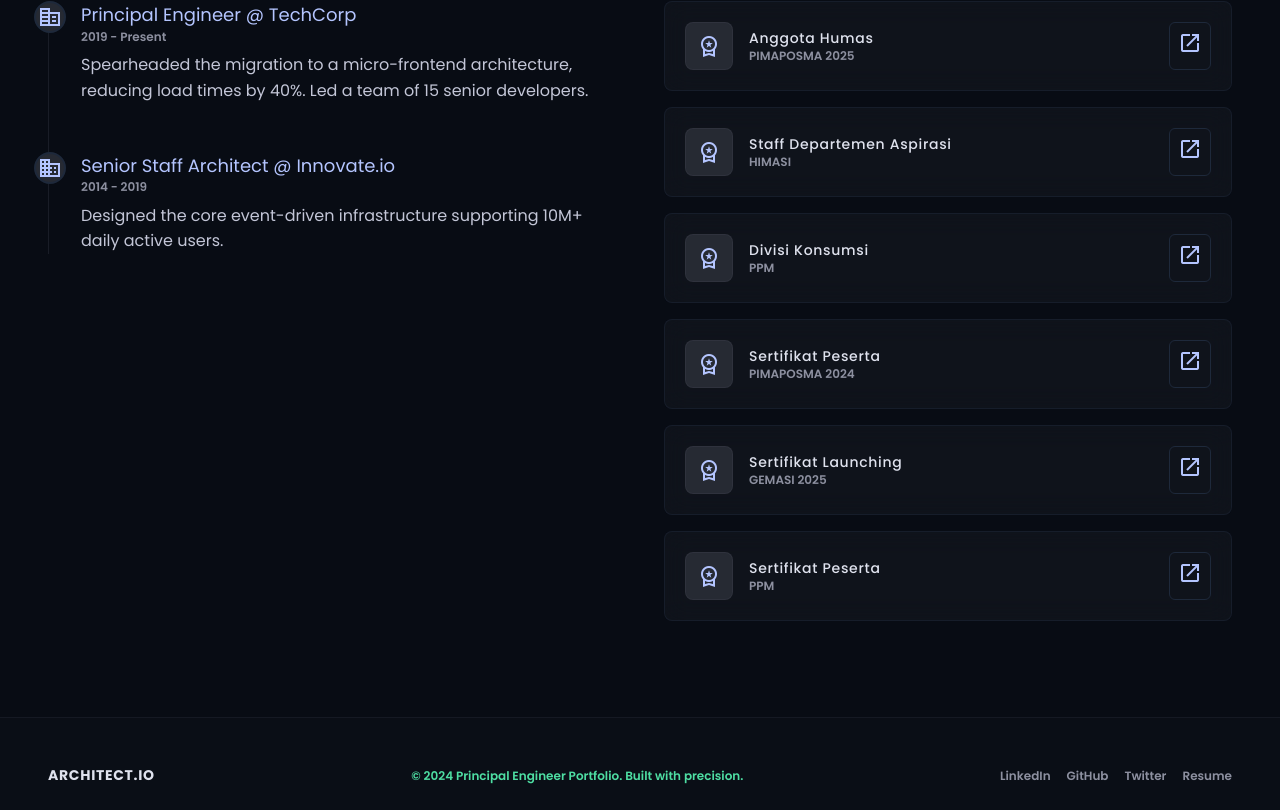
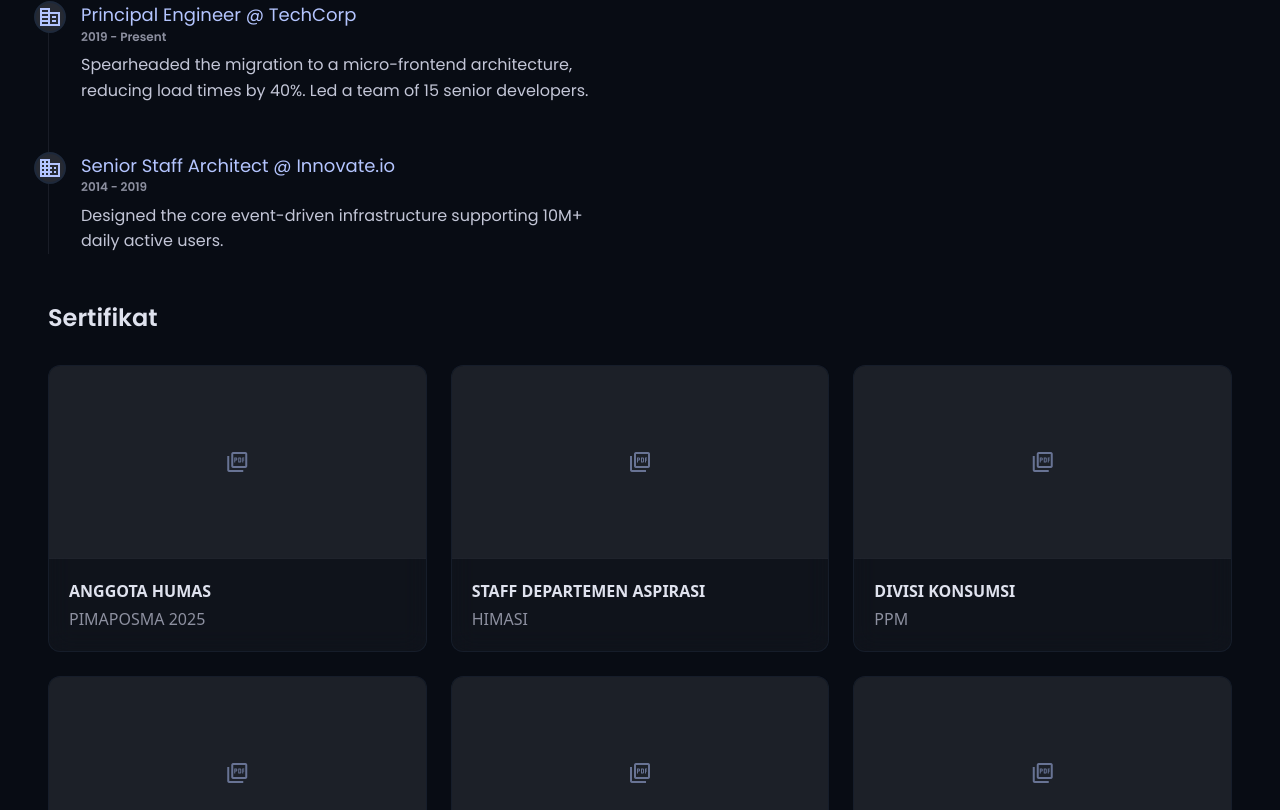
Before and after one commit to zaenurizaa/portfolio-nailah, a Next.js app: page / in a window 1280 px wide. Shown: the part 3210-4020 px from the top of the page. Built offline with nearby package versions, Linux system fonts and the light colour scheme.

Commit message:
Revamp certificates section layout to gallery grid

```diff
--- a/src/app/page.tsx
+++ b/src/app/page.tsx
@@ -239,87 +239,97 @@ export default function Home() {
             </div>
           </div>
 
-          {/* Right: Certificates */}
-          <div className="space-y-8">
-            <h2 className="font-headline-md text-headline-md text-on-surface">Sertifikat</h2>
-            <div className="space-y-4">
+          {/* Right: Certificates Gallery */}
+          <div className="md:col-span-2 space-y-8 mt-12 md:mt-0">
+            <div className="flex items-center justify-between">
+              <h2 className="font-headline-md text-headline-md text-on-surface">Sertifikat</h2>
+            </div>
 
-              <a href="/asset-baru/Anggota humas pimaposma 2025.pdf" target="_blank" rel="noopener noreferrer" className="glass-card rounded-lg p-5 flex items-center gap-4 block hover:-translate-y-1 transition-transform">
-                <div className="w-12 h-12 rounded-lg bg-surface-container-high flex items-center justify-center flex-shrink-0 border border-outline-variant/30">
-                  <span className="material-symbols-outlined text-primary text-[24px]">workspace_premium</span>
+            <div className="grid grid-cols-1 sm:grid-cols-2 lg:grid-cols-3 gap-6">
+
+              {/* Card 1 */}
+              <a href="/asset-baru/Anggota humas pimaposma 2025.pdf" target="_blank" rel="noopener noreferrer" className="glass-card rounded-xl overflow-hidden flex flex-col hover:-translate-y-1 transition-transform border border-outline-variant/30">
+                <div className="h-48 w-full bg-surface-container flex items-center justify-center relative group">
+                  {/* Placeholder image (replace src when images are ready) */}
+                  <span className="material-symbols-outlined text-[48px] text-primary/50 group-hover:scale-110 transition-transform">picture_as_pdf</span>
+                  <div className="absolute inset-0 bg-primary/10 flex items-center justify-center opacity-0 group-hover:opacity-100 transition-opacity">
+                    <span className="bg-primary text-on-primary px-3 py-1 rounded-full font-label-sm">Buka PDF</span>
+                  </div>
                 </div>
-                <div className="flex-grow">
-                  <h4 className="font-label-md text-label-md text-on-surface">Anggota Humas</h4>
-                  <p className="font-label-sm text-label-sm text-outline">PIMAPOSMA 2025</p>
+                <div className="p-5 border-t border-outline-variant/30 flex flex-col">
+                  <h4 className="font-headline-sm text-label-lg font-bold text-on-surface uppercase mb-1 line-clamp-2">Anggota Humas</h4>
+                  <p className="font-body-sm text-body-sm text-outline">PIMAPOSMA 2025</p>
                 </div>
-                <button className="btn-ghost p-2 rounded-md hover:bg-primary/10">
-                  <span className="material-symbols-outlined text-[20px]">open_in_new</span>
-                </button>
               </a>
 
-              <a href="/asset-baru/STaff depertemen aspirasi himasi.pdf" target="_blank" rel="noopener noreferrer" className="glass-card rounded-lg p-5 flex items-center gap-4 block hover:-translate-y-1 transition-transform">
-                <div className="w-12 h-12 rounded-lg bg-surface-container-high flex items-center justify-center flex-shrink-0 border border-outline-variant/30">
-                  <span className="material-symbols-outlined text-primary text-[24px]">workspace_premium</span>
+              {/* Card 2 */}
+              <a href="/asset-baru/STaff depertemen aspirasi himasi.pdf" target="_blank" rel="noopener noreferrer" className="glass-card rounded-xl overflow-hidden flex flex-col hover:-translate-y-1 transition-transform border border-outline-variant/30">
+                <div className="h-48 w-full bg-surface-container flex items-center justify-center relative group">
+                  <span className="material-symbols-outlined text-[48px] text-primary/50 group-hover:scale-110 transition-transform">picture_as_pdf</span>
+                  <div className="absolute inset-0 bg-primary/10 flex items-center justify-center opacity-0 group-hover:opacity-100 transition-opacity">
+                    <span className="bg-primary text-on-primary px-3 py-1 rounded-full font-label-sm">Buka PDF</span>
+                  </div>
                 </div>
-                <div className="flex-grow">
-                  <h4 className="font-label-md text-label-md text-on-surface">Staff Departemen Aspirasi</h4>
-                  <p className="font-label-sm text-label-sm text-outline">HIMASI</p>
+                <div className="p-5 border-t border-outline-variant/30 flex flex-col">
+                  <h4 className="font-headline-sm text-label-lg font-bold text-on-surface uppercase mb-1 line-clamp-2">Staff Departemen Aspirasi</h4>
+                  <p className="font-body-sm text-body-sm text-outline">HIMASI</p>
                 </div>
-                <button className="btn-ghost p-2 rounded-md hover:bg-primary/10">
-                  <span className="material-symbols-outlined text-[20px]">open_in_new</span>
-                </button>
               </a>
 
-              <a href="/asset-baru/divisi konsum ppm.pdf" target="_blank" rel="noopener noreferrer" className="glass-card rounded-lg p-5 flex items-center gap-4 block hover:-translate-y-1 transition-transform">
-                <div className="w-12 h-12 rounded-lg bg-surface-container-high flex items-center justify-center flex-shrink-0 border border-outline-variant/30">
-                  <span className="material-symbols-outlined text-primary text-[24px]">workspace_premium</span>
+              {/* Card 3 */}
+              <a href="/asset-baru/divisi konsum ppm.pdf" target="_blank" rel="noopener noreferrer" className="glass-card rounded-xl overflow-hidden flex flex-col hover:-translate-y-1 transition-transform border border-outline-variant/30">
+                <div className="h-48 w-full bg-surface-container flex items-center justify-center relative group">
+                  <span className="material-symbols-outlined text-[48px] text-primary/50 group-hover:scale-110 transition-transform">picture_as_pdf</span>
+                  <div className="absolute inset-0 bg-primary/10 flex items-center justify-center opacity-0 group-hover:opacity-100 transition-opacity">
+                    <span className="bg-primary text-on-primary px-3 py-1 rounded-full font-label-sm">Buka PDF</span>
+                  </div>
                 </div>
-                <div className="flex-grow">
-                  <h4 className="font-label-md text-label-md text-on-surface">Divisi Konsumsi</h4>
-                  <p className="font-label-sm text-label-sm text-outline">PPM</p>
+                <div className="p-5 border-t border-outline-variant/30 flex flex-col">
+                  <h4 className="font-headline-sm text-label-lg font-bold text-on-surface uppercase mb-1 line-clamp-2">Divisi Konsumsi</h4>
+                  <p className="font-body-sm text-body-sm text-outline">PPM</p>
                 </div>
-                <button className="btn-ghost p-2 rounded-md hover:bg-primary/10">
-                  <span className="material-symbols-outlined text-[20px]">open_in_new</span>
-                </button>
               </a>
 
-              <a href="/asset-baru/E Sertifikat Nailah Putri Alidya PIMAPOSMA 2024.pdf" target="_blank" rel="noopener noreferrer" className="glass-card rounded-lg p-5 flex items-center gap-4 block hover:-translate-y-1 transition-transform">
-                <div className="w-12 h-12 rounded-lg bg-surface-container-high flex items-center justify-center flex-shrink-0 border border-outline-variant/30">
-                  <span className="material-symbols-outlined text-primary text-[24px]">workspace_premium</span>
+              {/* Card 4 */}
+              <a href="/asset-baru/E Sertifikat Nailah Putri Alidya PIMAPOSMA 2024.pdf" target="_blank" rel="noopener noreferrer" className="glass-card rounded-xl overflow-hidden flex flex-col hover:-translate-y-1 transition-transform border border-outline-variant/30">
+                <div className="h-48 w-full bg-surface-container flex items-center justify-center relative group">
+                  <span className="material-symbols-outlined text-[48px] text-primary/50 group-hover:scale-110 transition-transform">picture_as_pdf</span>
+                  <div className="absolute inset-0 bg-primary/10 flex items-center justify-center opacity-0 group-hover:opacity-100 transition-opacity">
+                    <span className="bg-primary text-on-primary px-3 py-1 rounded-full font-label-sm">Buka PDF</span>
+                  </div>
                 </div>
-                <div className="flex-grow">
-                  <h4 className="font-label-md text-label-md text-on-surface">Sertifikat Peserta</h4>
-                  <p className="font-label-sm text-label-sm text-outline">PIMAPOSMA 2024</p>
+                <div className="p-5 border-t border-outline-variant/30 flex flex-col">
+                  <h4 className="font-headline-sm text-label-lg font-bold text-on-surface uppercase mb-1 line-clamp-2">Sertifikat Peserta</h4>
+                  <p className="font-body-sm text-body-sm text-outline">PIMAPOSMA 2024</p>
                 </div>
-                <button className="btn-ghost p-2 rounded-md hover:bg-primary/10">
-                  <span className="material-symbols-outlined text-[20px]">open_in_new</span>
-                </button>
               </a>
 
-              <a href="/asset-baru/[24.12.3373]  E-Sertifikat Launching Gemasi 2025.pdf" target="_blank" rel="noopener noreferrer" className="glass-card rounded-lg p-5 flex items-center gap-4 block hover:-translate-y-1 transition-transform">
-                <div className="w-12 h-12 rounded-lg bg-surface-container-high flex items-center justify-center flex-shrink-0 border border-outline-variant/30">
-                  <span className="material-symbols-outlined text-primary text-[24px]">workspace_premium</span>
+              {/* Card 5 */}
+              <a href="/asset-baru/[24.12.3373]  E-Sertifikat Launching Gemasi 2025.pdf" target="_blank" rel="noopener noreferrer" className="glass-card rounded-xl overflow-hidden flex flex-col hover:-translate-y-1 transition-transform border border-outline-variant/30">
+                <div className="h-48 w-full bg-surface-container flex items-center justify-center relative group">
+                  <span className="material-symbols-outlined text-[48px] text-primary/50 group-hover:scale-110 transition-transform">picture_as_pdf</span>
+                  <div className="absolute inset-0 bg-primary/10 flex items-center justify-center opacity-0 group-hover:opacity-100 transition-opacity">
+                    <span className="bg-primary text-on-primary px-3 py-1 rounded-full font-label-sm">Buka PDF</span>
+                  </div>
                 </div>
-                <div className="flex-grow">
-                  <h4 className="font-label-md text-label-md text-on-surface">Sertifikat Launching</h4>
-                  <p className="font-label-sm text-label-sm text-outline">GEMASI 2025</p>
+                <div className="p-5 border-t border-outline-variant/30 flex flex-col">
+                  <h4 className="font-headline-sm text-label-lg font-bold text-on-surface uppercase mb-1 line-clamp-2">Sertifikat Launching</h4>
+                  <p className="font-body-sm text-body-sm text-outline">GEMASI 2025</p>
                 </div>
-                <button className="btn-ghost p-2 rounded-md hover:bg-primary/10">
-                  <span className="material-symbols-outlined text-[20px]">open_in_new</span>
-                </button>
               </a>
 
-              <a href="/asset-baru/sertif pserta ppm.pdf" target="_blank" rel="noopener noreferrer" className="glass-card rounded-lg p-5 flex items-center gap-4 block hover:-translate-y-1 transition-transform">
-                <div className="w-12 h-12 rounded-lg bg-surface-container-high flex items-center justify-center flex-shrink-0 border border-outline-variant/30">
-                  <span className="material-symbols-outlined text-primary text-[24px]">workspace_premium</span>
+              {/* Card 6 */}
+              <a href="/asset-baru/sertif pserta ppm.pdf" target="_blank" rel="noopener noreferrer" className="glass-card rounded-xl overflow-hidden flex flex-col hover:-translate-y-1 transition-transform border border-outline-variant/30">
+                <div className="h-48 w-full bg-surface-container flex items-center justify-center relative group">
+                  <span className="material-symbols-outlined text-[48px] text-primary/50 group-hover:scale-110 transition-transform">picture_as_pdf</span>
+                  <div className="absolute inset-0 bg-primary/10 flex items-center justify-center opacity-0 group-hover:opacity-100 transition-opacity">
+                    <span className="bg-primary text-on-primary px-3 py-1 rounded-full font-label-sm">Buka PDF</span>
+                  </div>
                 </div>
-                <div className="flex-grow">
-                  <h4 className="font-label-md text-label-md text-on-surface">Sertifikat Peserta</h4>
-                  <p className="font-label-sm text-label-sm text-outline">PPM</p>
+                <div className="p-5 border-t border-outline-variant/30 flex flex-col">
+                  <h4 className="font-headline-sm text-label-lg font-bold text-on-surface uppercase mb-1 line-clamp-2">Sertifikat Peserta</h4>
+                  <p className="font-body-sm text-body-sm text-outline">PPM</p>
                 </div>
-                <button className="btn-ghost p-2 rounded-md hover:bg-primary/10">
-                  <span className="material-symbols-outlined text-[20px]">open_in_new</span>
-                </button>
               </a>
 
             </div>
```
